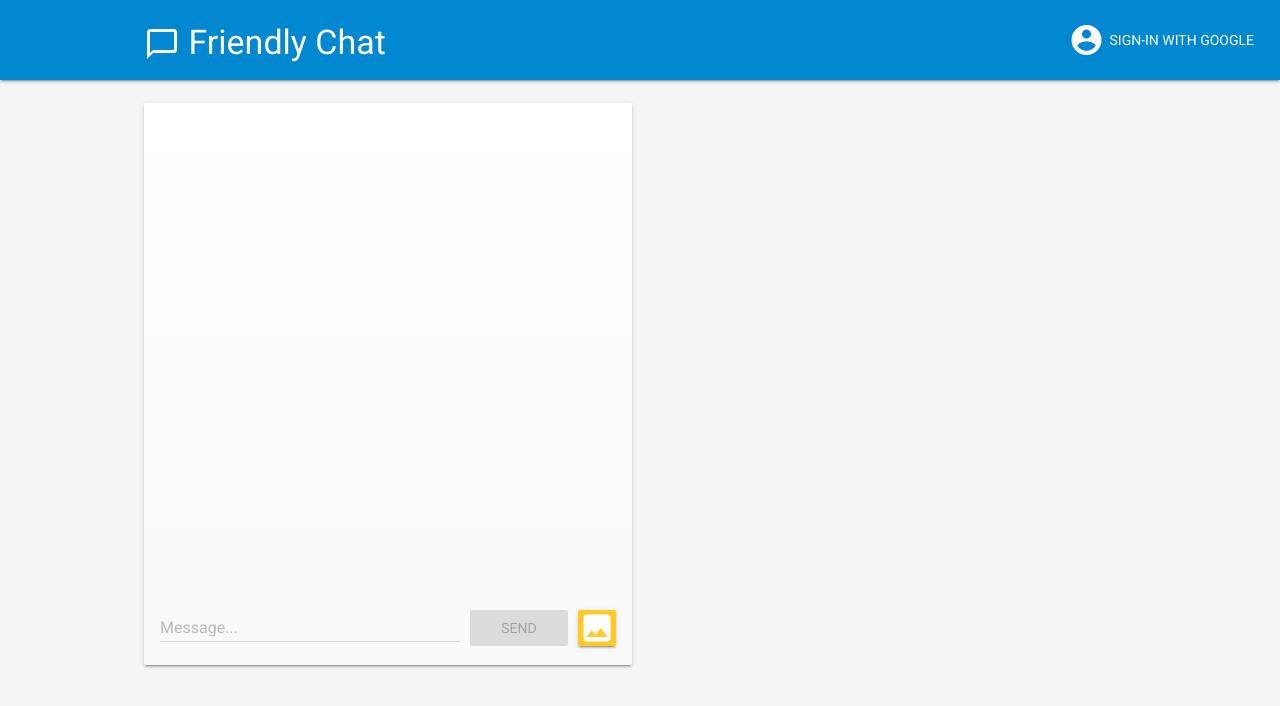
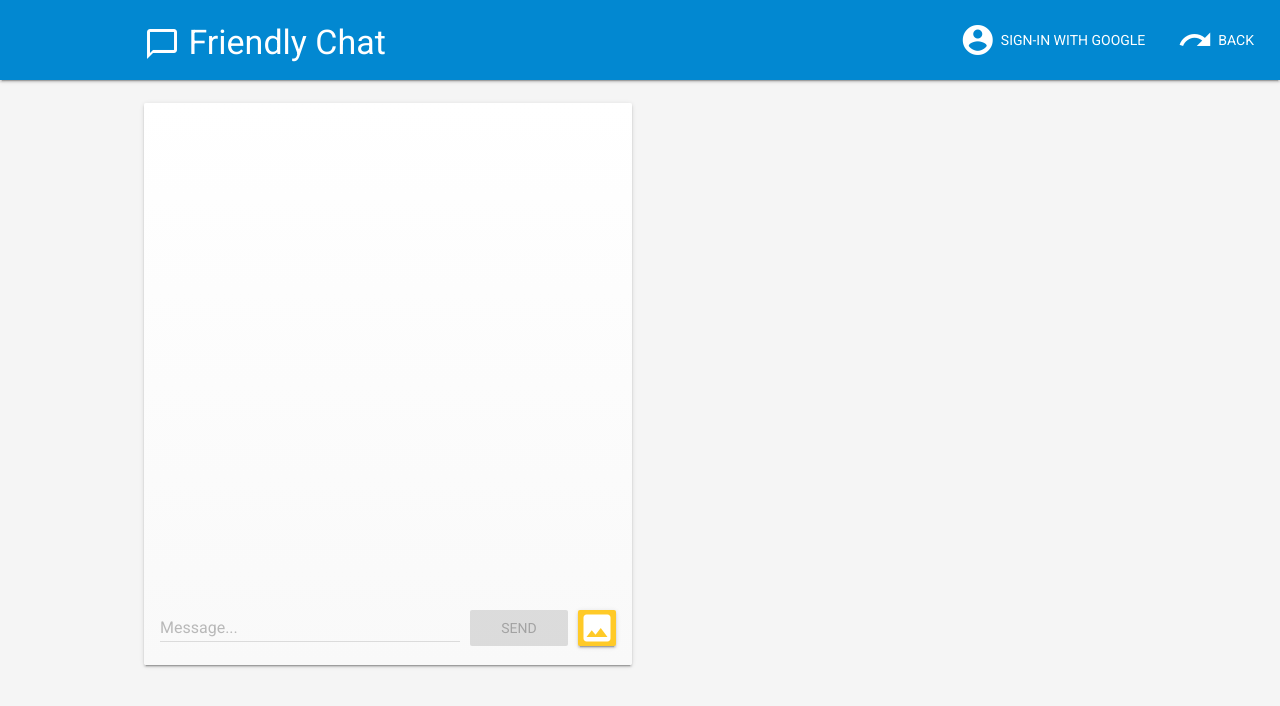
Before and after one commit to mikegfisher/Friendly-Chat, a plain HTML site: page index.html in a window 1280 px wide. Drawn offline with nearby package versions, Linux system fonts and the light colour scheme; some packages are replaced by stand-ins of ours; no server answers.

Commit message:
Second commit

```diff
--- a/index.html
+++ b/index.html
@@ -71,6 +71,9 @@
         <button hidden id="sign-in" class="mdl-button mdl-js-button mdl-js-ripple-effect mdl-color-text--white">
           <i class="material-icons">account_circle</i>Sign-in with Google
         </button>
+        <a class="mdl-button mdl-js-button mdl-js-ripple-effect mdl-color-text--white" href="http://mikegfisher.com">
+          <i class="material-icons">redo</i>back
+        </a>
       </div>
     </div>
   </header>
```
